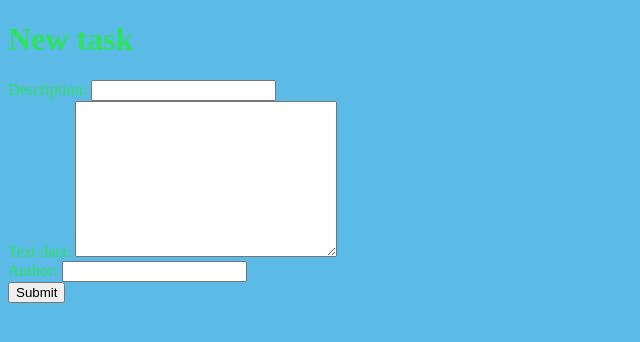
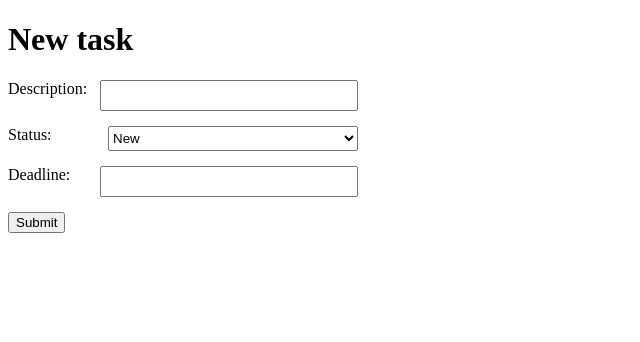
Before and after one commit to BaiQazaq/home_work_55_isa_bakhtov, a Django app: page /tasks/add/ in a window 1280 px wide. Shown: the top 342 px of the page, without its empty margins (0-640 px from the left). Run offline with Django 4.2, Linux system fonts and the light colour scheme.

Commit message:
Подеорректировал стили и размеьку

```diff
--- a/source/static/css/style.css
+++ b/source/static/css/style.css
@@ -1,5 +1,22 @@
-body{
-    font-family: Arial sans-serif;
-    background: rgb(91, 186, 230);
-    color: rgb(44, 229, 93);
+.form {
+    width: 350px;
+    margin-top: 20px;
 }
+
+.form_row {
+    display: flex;
+    justify-content: space-between;
+    margin: 15px 0;
+}
+
+.input_text, .status {
+    width: 250px;
+    height: 25px;
+}
+
+.wrapper {
+    display: flex;
+    align-items: center;
+    justify-content: space-between;
+    width: 500px;
+}
--- a/source/todo_app/templates/create_task.html
+++ b/source/todo_app/templates/create_task.html
@@ -13,15 +13,19 @@
         <div class="form">
             <div class="form_row">
                 <label for="description">Description: </label>
-            <input id="description" name="description" type="text">
+                <input class="input_text" id="description" name="description" type="text">
             </div>
             <div class="form_row">
-            <label for="status">Text data: </label>
-            <textarea name="status" id="status" cols="30" rows="10"></textarea>
+                <span>Status:</span>
+                <select name="select" class="status">
+                    <option value="new">New</option>
+                    <option value="inProgress">In progress</option>
+                    <option value="done">Done</option>
+                </select>
             </div>
             <div class="form_row">
-            <label for="deadline">Author: </label>
-            <input id="deadline" name="deadline" type="text">
+                <label for="deadline">Deadline: </label>
+                <input class="input_text" id="deadline" name="deadline" type="text">
             </div>
             <div class="from_row">
                 <input type="submit">
--- a/source/todo_app/templates/task.html
+++ b/source/todo_app/templates/task.html
@@ -5,8 +5,8 @@
     <title>Task</title>
 </head>
 <body>
-  <p>Title {{ task.description }}</p>
-  <p>Author {{ task.status }}</p>
-  <p>Text {{ task.deadline }}</p>
+  <p>Description {{ task.description }}</p>
+  <p>Status {{ task.status }}</p>
+  <p>Deadline {{ task.deadline }}</p>
 </body>
 </html>
```
Also changed, not shown: source/todo_app/templates/base.html (+8 -7 lines). Lines whose indentation alone changed are shown as unchanged.
